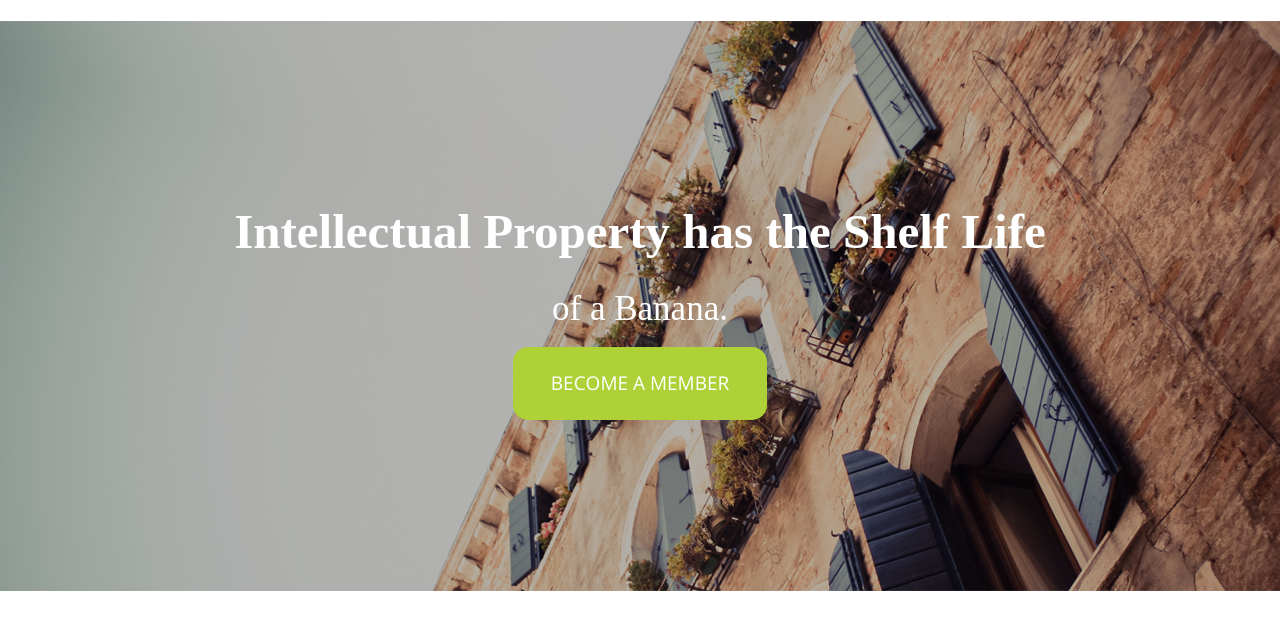
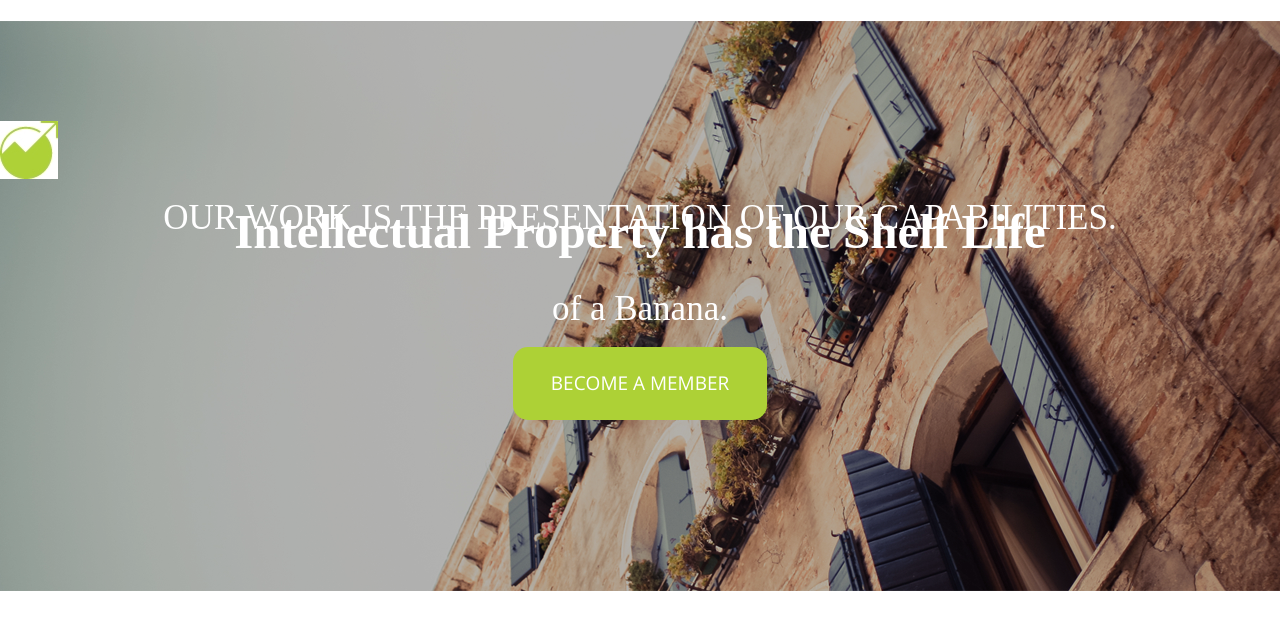
Before and after one commit to Moroyzik/FirstProject, a plain HTML site: page index.html in a window 1280 px wide. Shown: the part 64-694 px from the top of the page. Drawn offline with nearby package versions, Linux system fonts and the light colour scheme.

Commit message:
HomeWork

```diff
--- a/css/style.css
+++ b/css/style.css
@@ -173,3 +173,31 @@ body {
   width: 207px;
   height: 73px;
 }
+
+/* Many Text after picture*/
+
+.many-Text {
+  z-index: 700;
+  width: 100%;
+  position: absolute;
+  min-width: 1250px;
+  display: flex;
+  flex-direction: column;
+  align-items: center;
+  justify-content: center;
+  height: 335px;
+}
+
+.little-Picture {
+  z-index: 700;
+  width: 100%;
+  display: flex;
+  align-items: center;
+}
+
+.gray-text {
+  color: white;
+  font-family: "Open Sans - Semibold";
+  font-size: 35px;
+  font-weight: 400;
+}
--- a/index.html
+++ b/index.html
@@ -59,5 +59,16 @@
         <div class="radius-right-member"></div>
       </div>
     </div>
+
+    <div class="many-Text">
+
+      <div class="little-Picture">
+        <img src="./assets/images/Shape_846.jpg" />
+      </div>
+
+      <div class="gray-text">
+        OUR WORK IS THE PRESENTATION OF OUR CAPABILITIES.
+      </div>
+    </div>
   </body>
 </html>
```
Also changed, not shown: assets/images/Shape_846.jpg (added).
